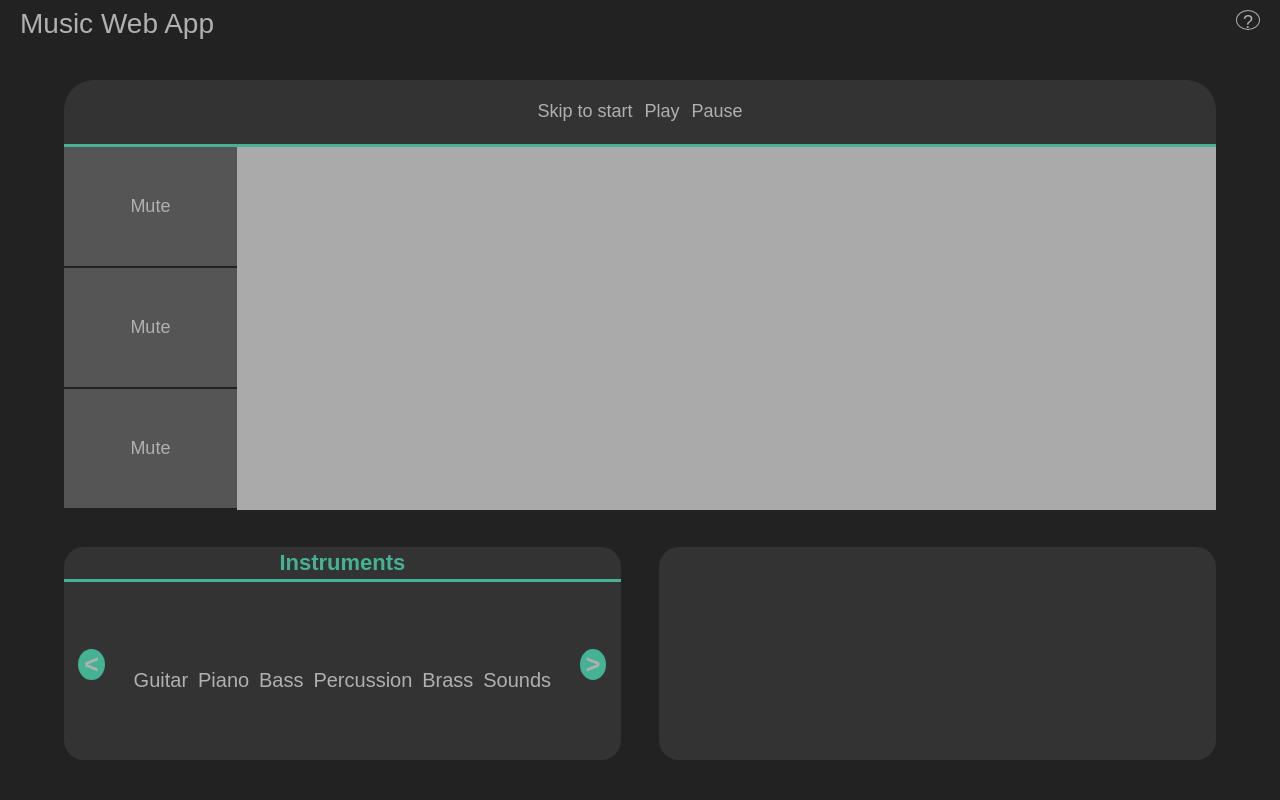
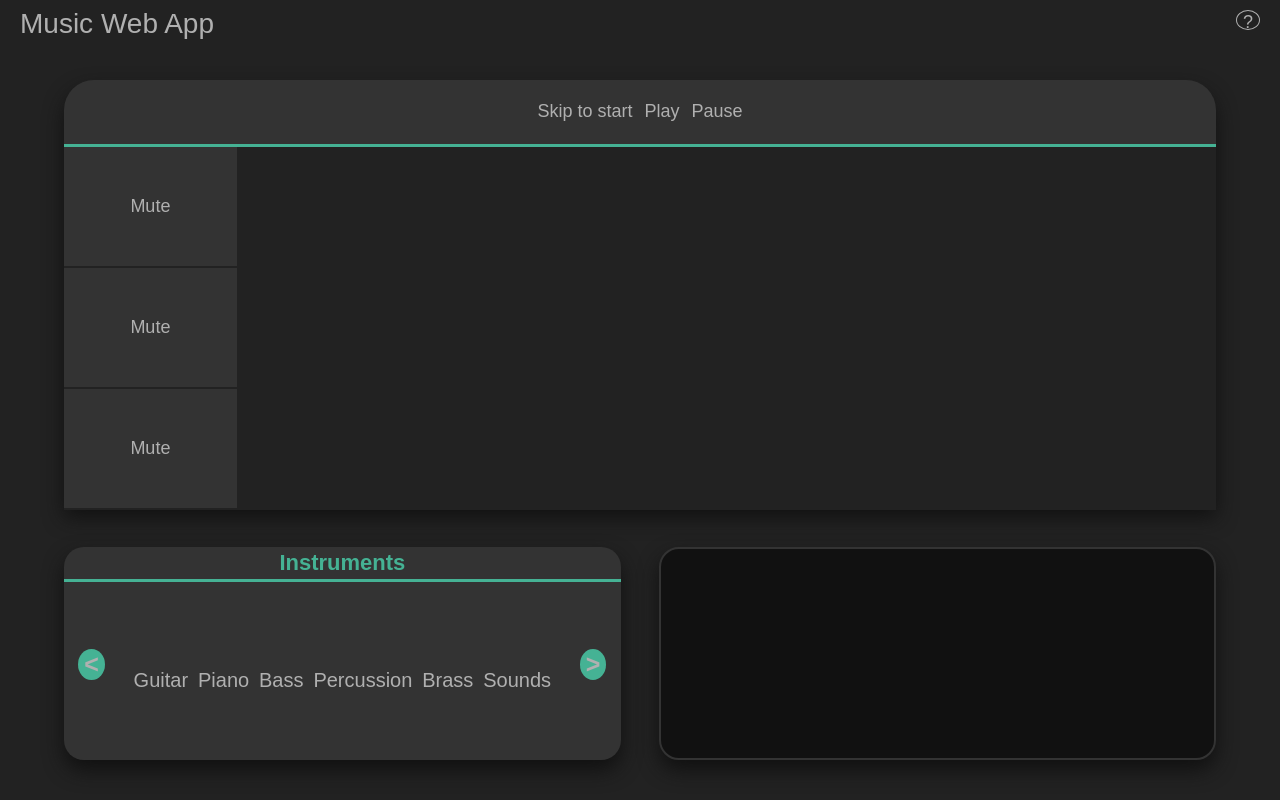
Before and after one commit to amarias/music-app, a plain HTML site: page index.html in a window 1280 px wide. Drawn offline with Linux system fonts and the light colour scheme.

Commit message:
Change color scheme

```diff
--- a/styles/styles.css
+++ b/styles/styles.css
@@ -110,6 +110,7 @@ img {
 
 .tracks, .library, .animation {
   background-color: #333;
+  box-shadow: 0 1rem 2rem #111;
 }
 
 .tracks {
@@ -127,7 +128,7 @@ img {
 
   float: left;
 
-  background-color: #555;
+  background-color: inherit;
   width: 15%;
   height: 85%;
 }
@@ -142,7 +143,7 @@ img {
 
 .tracks__grid-container {
   display: grid;
-  background-color: #aaa;
+  background-color: #222;
 
   width: 85%;
   height: 85%;
@@ -188,6 +189,9 @@ img {
   grid-row-start: 5;
   grid-row-end: 6;
 
+  background-color: #111;
+
+  border: 0.2rem solid #333;
   border-radius: 2rem;
 }
 
```
